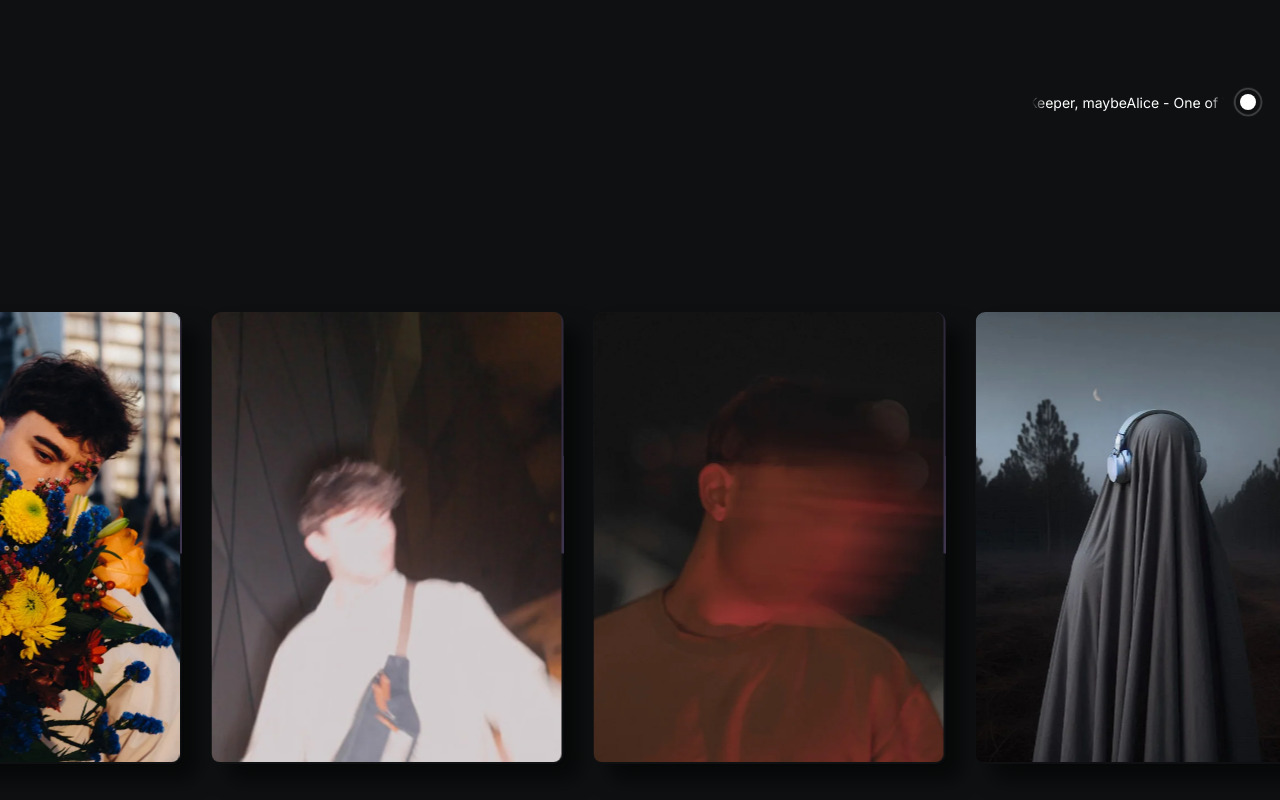
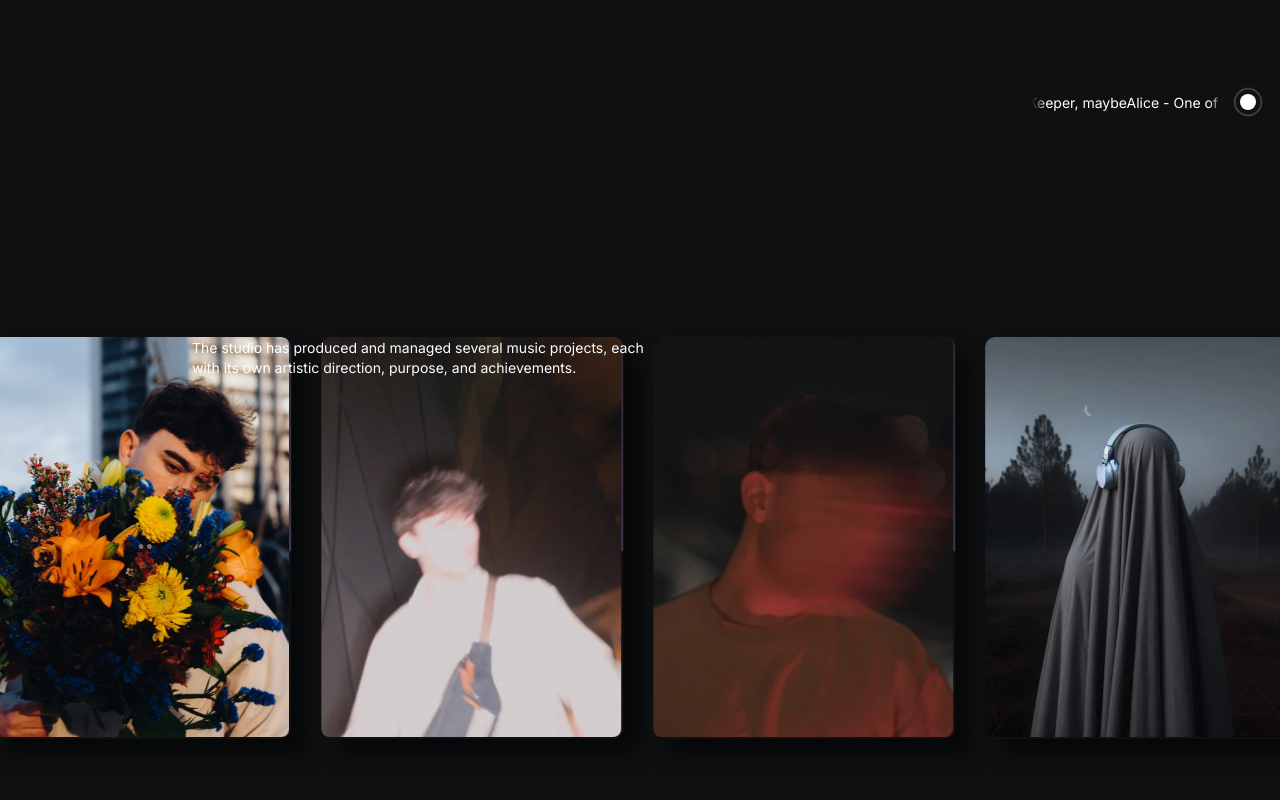
Before and after one commit to alexgoupy/keeperaudio-website, a Next.js app: page / in a window 1280 px wide. Shown: the part 662-1462 px from the top of the page. Built offline with nearby package versions, Linux system fonts and the light colour scheme.

Commit message:
projects descrption translation fixed

```diff
--- a/package.json
+++ b/package.json
@@ -18,6 +18,7 @@
     "react-dom": "^19.0.0",
     "react-infinite-scroll-component": "^6.1.0",
     "tailwind-merge": "^2.6.0",
+    "tailwind-scrollbar": "^3.1.0",
     "tailwindcss-animate": "^1.0.7",
     "tailwindcss-textshadow": "^2.1.3"
   },
--- a/src/components/Navbar.tsx
+++ b/src/components/Navbar.tsx
@@ -21,11 +21,11 @@ export const Navbar: React.FC = () => {
         {/* First link, left aligned */}
         <a href="#Projects" className="">Discover</a>
 
-        {/* <div className="absolute left-1/2 transform -translate-x-1/2">
+        <div className="absolute left-1/2 transform -translate-x-1/2">
           <a href="#create" className="hover:underline">Create</a>
         </div>
 
-        <a href="#learn" className="hover:underline">Learn</a> */}
+        <a href="#learn" className="hover:underline">Learn</a>
       </div>
     </motion.nav>
   );
--- a/src/components/Projects.jsx
+++ b/src/components/Projects.jsx
@@ -12,7 +12,11 @@ const Projects = () => {
 
   const [hoveredImage, setHoveredImage] = useState(null); // State to track hovered image
 
-  const x = useTransform(scrollYProgress, [0, 1], ["35%", "-50%"]);
+  // Transform for the cards
+  const x = useTransform(scrollYProgress, [0, 1], ["42%", "-43%"]);
+
+  // Inverse transform for the text
+  const textX = useTransform(scrollYProgress, [1, 0], ["-35%", "-50%"]);
 
   return (
     <section id="Projects" ref={targetRef} className="relative h-[300vh] bg-transparent">
@@ -29,6 +33,14 @@ const Projects = () => {
             );
           })}
         </motion.div>
+
+        {/* Text that moves in the opposite direction */}
+        <motion.div
+          style={{ textX }} // Apply the inverse transform to the text
+          className="absolute top-[25%] left-[15%] text-sm text-left w-full min-w-[100px] max-w-[460px] text-white"
+        >
+          The studio has produced and managed several music projects, each with its own artistic direction, purpose, and achievements.
+        </motion.div>
       </div>
     </section>
   );
@@ -36,40 +48,24 @@ const Projects = () => {
 
 const Card = ({ card, setHoveredImage }) => {
   return (
-    <div className="relative bg-transparent w-[350px] h-[450px] flex justify-center items-center group"> {/* Make it a group */}
-      <div className="flex justify-center items-center h-screen bg-transparent">
-        <div className="
-        relative
-        h-[452px] w-[352px] rounded-[10px]
-        shadow-[16px_16px_20px_#0000008c]
-        overflow-hidden
-        before:absolute
-        before:top-[-50%] before:right-[-50%] before:bottom-[-50%] before:left-[-50%]
-        before:bg-[conic-gradient(transparent,transparent,#3e344e)]
-        before:animate-spin-slow
-        ">
+    <div className="relative bg-transparent w-[300px] h-[400px] flex flex-col justify-center items-center group hover:transform hover:translate-y-[-30px] hover:scale-105 transition-transform duration-300 ease-in-out">
+      <div className="flex justify-center items-center h-[450px] bg-transparent">
+        <div className="relative h-[402px] w-[302px] rounded-[10px] shadow-[16px_16px_20px_#0000008c] overflow-hidden before:absolute before:top-[-50%] before:right-[-50%] before:bottom-[-50%] before:left-[-50%] before:bg-[conic-gradient(transparent,transparent,#3e344e)] before:animate-spin-slow">
           <div
             key={card.id}
-            className="transition-transform duration-300 ease-in-out transform relative h-[450px] w-[350px] overflow-hidden rounded-lg" // Image container with fixed size
+            className="transition-transform duration-300 ease-in-out transform relative h-[400px] w-[300px] overflow-hidden rounded-lg"
             style={{
               backgroundColor: "#1F2122",
               backgroundImage: `url(${card.image})`,
               backgroundSize: "cover",
               backgroundPosition: "center",
             }}
-          >
-          </div>
+          ></div>
         </div>
       </div>
-
-
-      {/* <div className="absolute top-0 left-0 p-4 opacity-0 group-hover:opacity-100 transition-opacity duration-300 ease-in-out z-20 mix-blend-difference">
-        <p className="text-3xl font-semibold text-white">{card.title}</p>
-      </div> */}
     </div>
   );
 };
-
 
 // Cards array with images
 const cards = [
--- a/src/components/Stats.tsx
+++ b/src/components/Stats.tsx
@@ -71,7 +71,7 @@ const CountUp: React.FC<CountUpProps> = ({ targetNumber, description }) => {
         stiffness: 100,
         damping: 25,
         duration: 0.5,
-        delay: 0.6,
+        delay: 0.4,
       }}
     >
       <h2 className={`text-7xl font-black ${targetNumber === 150000000 ? 'pl-6' : ''}`}>
--- a/tailwind.config.ts
+++ b/tailwind.config.ts
@@ -2,7 +2,7 @@
 import type { Config } from 'tailwindcss';
 
 const config: Config = {
-  content: ['./src/**/*.{js,jsx,ts,tsx}'],
+  content: ['./src/**/*.{js,jsx,ts,tsx}','./components/**/*.{js,ts,jsx,tsx}',],
   theme: {
     extend: {
       animation: {
@@ -22,7 +22,9 @@ const config: Config = {
       },
     },
   },
-  plugins: [],
+  plugins: [
+    require('tailwind-scrollbar'),
+  ],
 };
 
 export default config;
```
Also changed, not shown: 1 other file (tests, documents, lock files or other folders).
